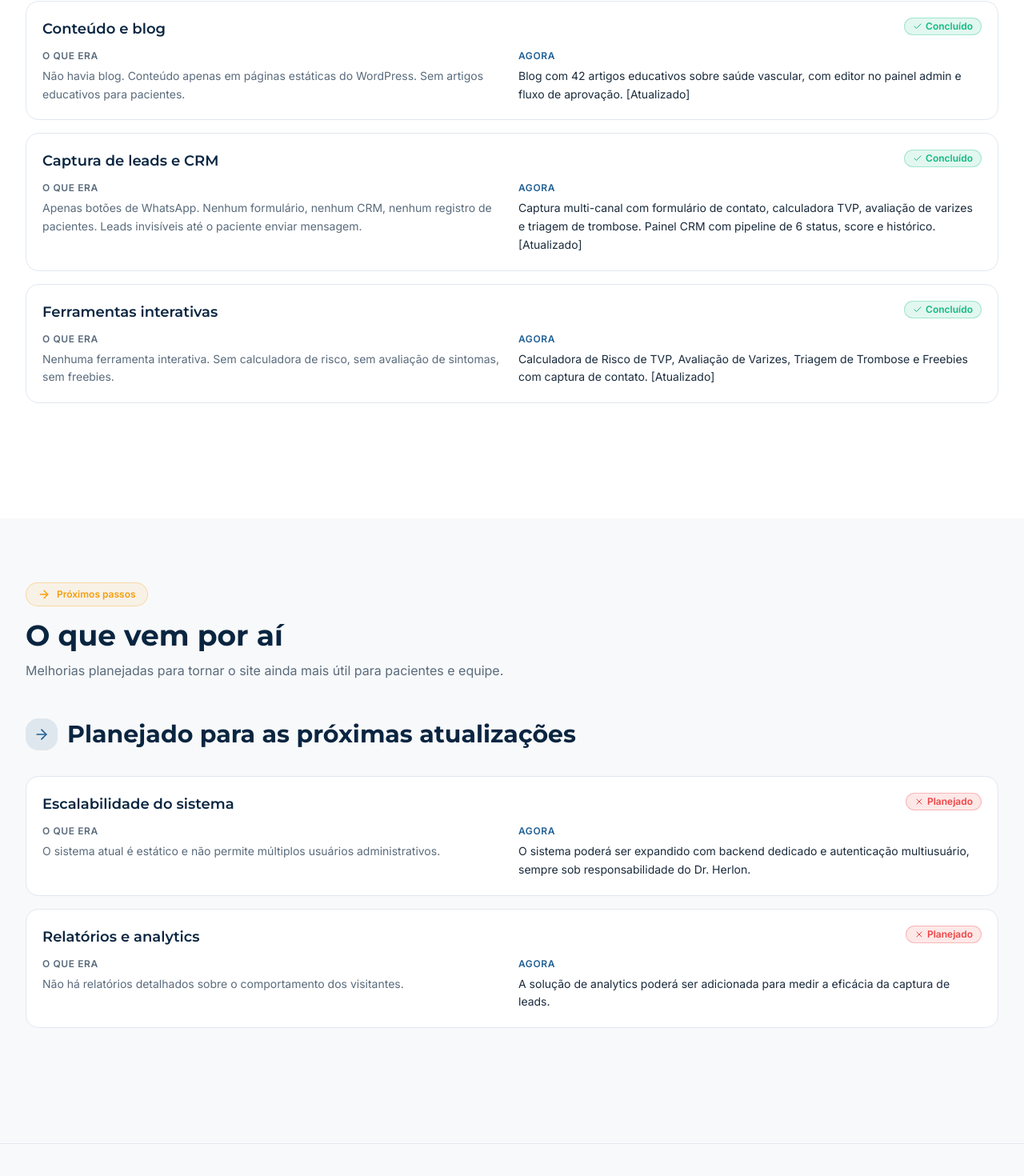
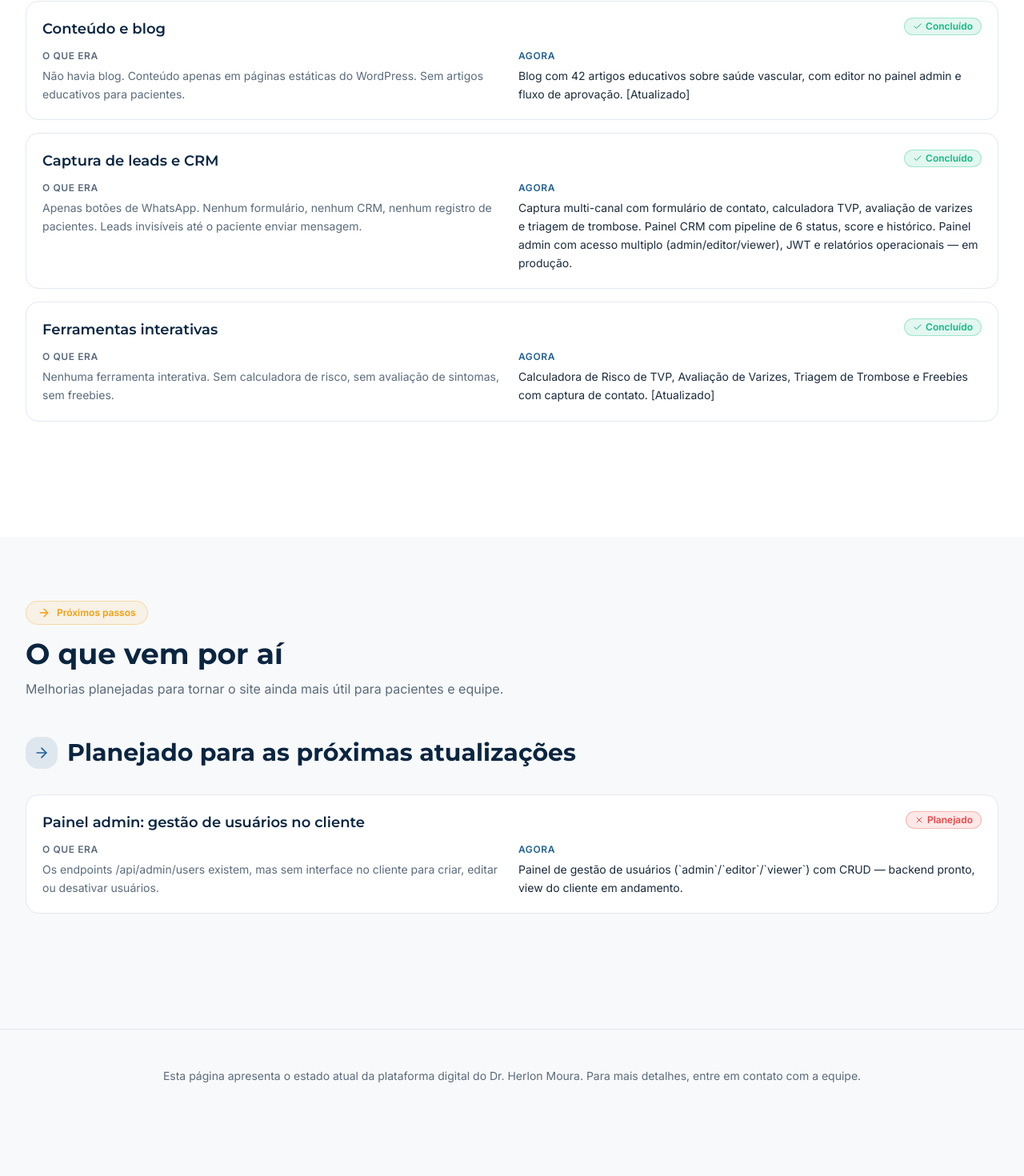
Before and after one commit to hudsonargollo/herlonmoura, a Next.js app: page /doc in a window 1280 px wide. Shown: the part 4120-5590 px from the top of the page at 80% size. After the commit the page ends 5523 px from the top, so only its background shows below. Built offline with nearby package versions, Linux system fonts and the light colour scheme.

Commit message:
doc: finalize /doc — admin panel submitted to client, CRM in production

```diff
--- a/app/doc/page.tsx
+++ b/app/doc/page.tsx
@@ -156,7 +156,7 @@ const O_QUE_FOI_FEITO: SectionItem[] = [
   {
     area: 'Captura de leads e CRM',
     before: 'Apenas botões de WhatsApp. Nenhum formulário, nenhum CRM, nenhum registro de pacientes. Leads invisíveis até o paciente enviar mensagem.',
-    after: 'Captura multi-canal com formulário de contato, calculadora TVP, avaliação de varizes e triagem de trombose. Painel CRM com pipeline de 6 status, score e histórico. [Atualizado]',
+    after: 'Captura multi-canal com formulário de contato, calculadora TVP, avaliação de varizes e triagem de trombose. Painel CRM com pipeline de 6 status, score e histórico. Painel admin com acesso multiplo (admin/editor/viewer), JWT e relatórios operacionais — em produção.',
     status: 'done',
   },
   {
@@ -171,15 +171,9 @@ const O_QUE_FOI_FEITO: SectionItem[] = [
 
 const PROXIMOS_PASSOS: SectionItem[] = [
   {
-    area: 'Escalabilidade do sistema',
-    before: 'O sistema atual é estático e não permite múltiplos usuários administrativos.',
-    after: 'O sistema poderá ser expandido com backend dedicado e autenticação multiusuário, sempre sob responsabilidade do Dr. Herlon.',
-    status: 'pending',
-  },
-  {
-    area: 'Relatórios e analytics',
-    before: 'Não há relatórios detalhados sobre o comportamento dos visitantes.',
-    after: 'A solução de analytics poderá ser adicionada para medir a eficácia da captura de leads.',
+    area: 'Painel admin: gestão de usuários no cliente',
+    before: 'Os endpoints /api/admin/users existem, mas sem interface no cliente para criar, editar ou desativar usuários.',
+    after: 'Painel de gestão de usuários (`admin`/`editor`/`viewer`) com CRUD — backend pronto, view do cliente em andamento.',
     status: 'pending',
   },
 ];
```
